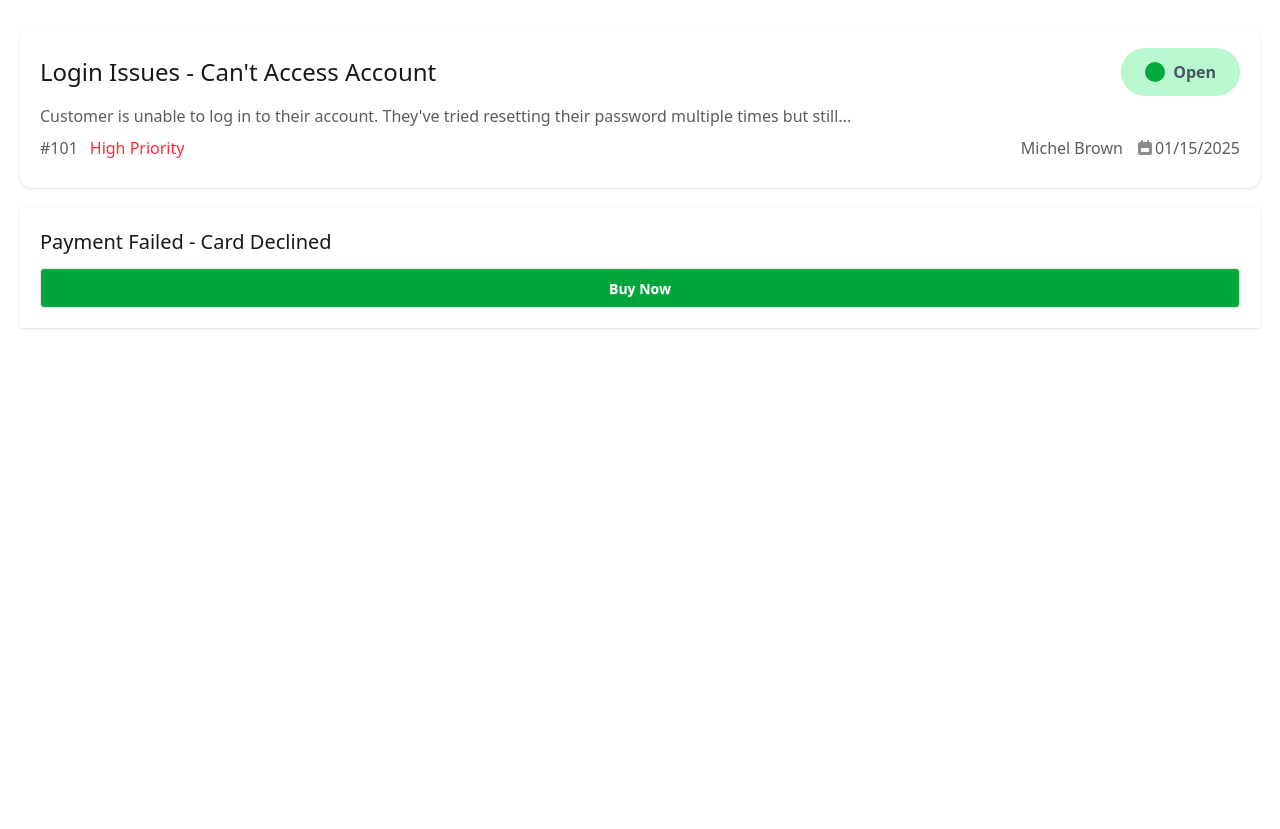
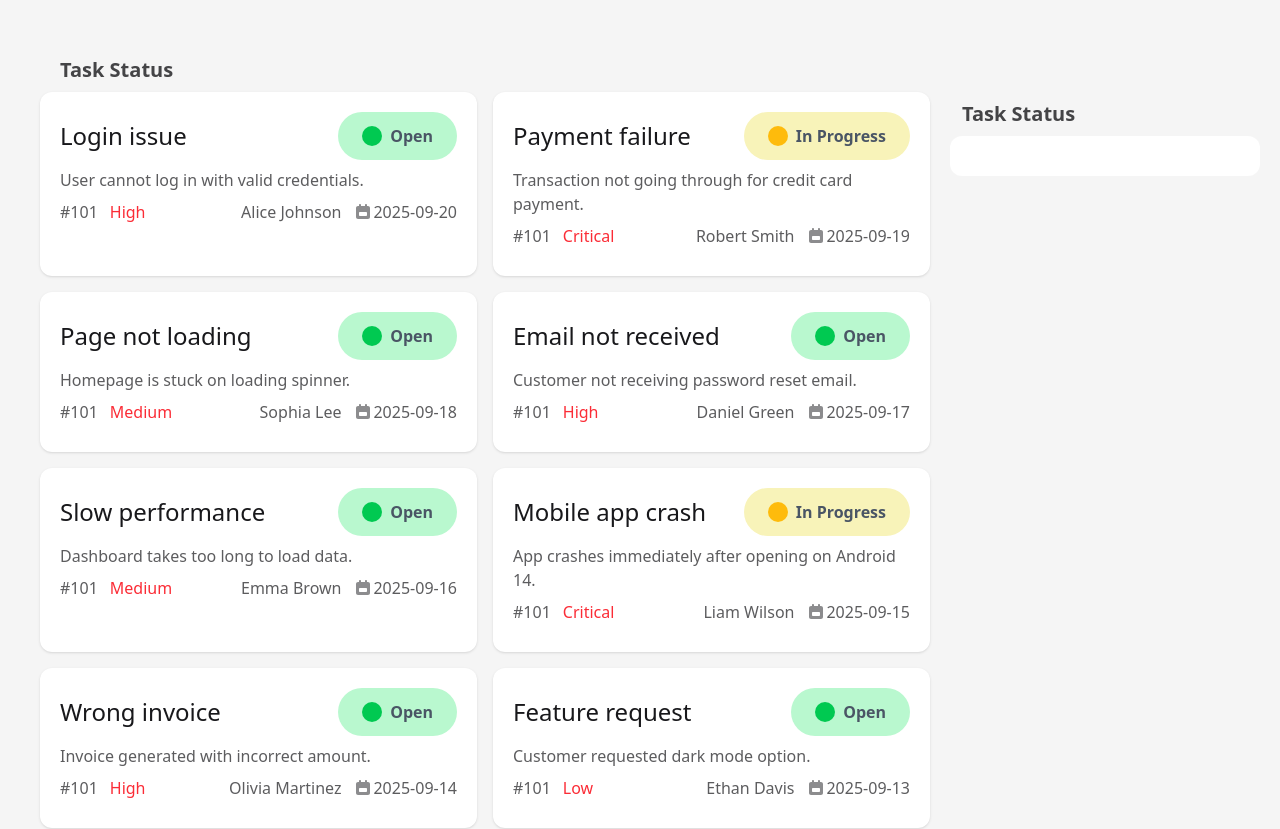
Before and after one commit to devShuvo25/customer-support-app, a React (Vite) app: page / in a window 1280 px wide. Shown: the part 460-1289 px from the top of the page. Before the commit the page ends 808 px from the top, so only its background shows below. Built offline with nearby package versions, Linux system fonts and the light colour scheme.

Commit message:
some functionality added

```diff
--- a/package.json
+++ b/package.json
@@ -18,6 +18,7 @@
     "@tailwindcss/vite": "^4.1.13",
     "react": "^19.1.1",
     "react-dom": "^19.1.1",
+    "react-toastify": "^11.0.5",
     "tailwindcss": "^4.1.13"
   },
   "devDependencies": {
--- /dev/null
+++ b/public/ticketData.json
@@ -0,0 +1,128 @@
+[
+  {
+    "id": "TCKT-1001",
+    "title": "Login issue",
+    "description": "User cannot log in with valid credentials.",
+    "customer": "Alice Johnson",
+    "priority": "High",
+    "status": "Open",
+    "createdAt": "2025-09-20"
+  },
+  {
+    "id": "TCKT-1002",
+    "title": "Payment failure",
+    "description": "Transaction not going through for credit card payment.",
+    "customer": "Robert Smith",
+    "priority": "Critical",
+    "status": "In Progress",
+    "createdAt": "2025-09-19"
+  },
+  {
+    "id": "TCKT-1003",
+    "title": "Page not loading",
+    "description": "Homepage is stuck on loading spinner.",
+    "customer": "Sophia Lee",
+    "priority": "Medium",
+    "status": "Open",
+    "createdAt": "2025-09-18"
+  },
+  {
+    "id": "TCKT-1004",
+    "title": "Email not received",
+    "description": "Customer not receiving password reset email.",
+    "customer": "Daniel Green",
+    "priority": "High",
+    "status": "Open",
+    "createdAt": "2025-09-17"
+  },
+  {
+    "id": "TCKT-1005",
+    "title": "Slow performance",
+    "description": "Dashboard takes too long to load data.",
+    "customer": "Emma Brown",
+    "priority": "Medium",
+    "status": "Open",
+    "createdAt": "2025-09-16"
+  },
+  {
+    "id": "TCKT-1006",
+    "title": "Mobile app crash",
+    "description": "App crashes immediately after opening on Android 14.",
+    "customer": "Liam Wilson",
+    "priority": "Critical",
+    "status": "In Progress",
+    "createdAt": "2025-09-15"
+  },
+  {
+    "id": "TCKT-1007",
+    "title": "Wrong invoice",
+    "description": "Invoice generated with incorrect amount.",
+    "customer": "Olivia Martinez",
+    "priority": "High",
+    "status": "Open",
+    "createdAt": "2025-09-14"
+  },
+  {
+    "id": "TCKT-1008",
+    "title": "Feature request",
+    "description": "Customer requested dark mode option.",
+    "customer": "Ethan Davis",
+    "priority": "Low",
+    "status": "Open",
+    "createdAt": "2025-09-13"
+  },
+  {
+    "id": "TCKT-1009",
+    "title": "Notification issue",
+    "description": "Push notifications not being received on iOS.",
+    "customer": "Isabella Garcia",
+    "priority": "Medium",
+    "status": "In Progress",
+    "createdAt": "2025-09-12"
+  },
+  {
+    "id": "TCKT-1010",
+    "title": "Data sync error",
+    "description": "User data not syncing between web and mobile app.",
+    "customer": "James Anderson",
+    "priority": "High",
+    "status": "Open",
+    "createdAt": "2025-09-11"
+  },
+  {
+    "id": "TCKT-1011",
+    "title": "Account locked",
+    "description": "Customer account locked after multiple failed logins.",
+    "customer": "Mia Thompson",
+    "priority": "High",
+    "status": "Open",
+    "createdAt": "2025-09-10"
+  },
+  {
+    "id": "TCKT-1012",
+    "title": "Refund request",
+    "description": "Customer requested a refund for accidental payment.",
+    "customer": "Benjamin Clark",
+    "priority": "Medium",
+    "status": "Open",
+    "createdAt": "2025-09-09"
+  },
+  {
+    "id": "TCKT-1013",
+    "title": "Bug in report",
+    "description": "Sales report shows incorrect figures.",
+    "customer": "Charlotte Hall",
+    "priority": "High",
+    "status": "In Progress",
+    "createdAt": "2025-09-08"
+  },
+  {
+    "id": "TCKT-1014",
+    "title": "Security concern",
+    "description": "Customer reported suspicious activity on their account.",
+    "customer": "Henry Scott",
+    "priority": "Critical",
+    "status": "Open",
+    "createdAt": "2025-09-07"
+  }
+]
--- a/src/App.css
+++ b/src/App.css
@@ -1,5 +1,6 @@
-
-
+body{
+    background-color: #F5F5F5
+}
 @import "tailwindcss";
 @plugin "daisyui";
 
--- a/src/App.jsx
+++ b/src/App.jsx
@@ -1,22 +1,65 @@
-
-import './App.css'
-import Banner from './assets/components/banner'
-import CustommerTicket from './assets/components/custommerTicket'
+import { useEffect, useState } from "react";
+import "./App.css";
+import Banner from "./assets/components/banner";
+import CustommerTicket from "./assets/components/custommerTicket";
 // import { FontAwesomeIcon } from '@fortawesome/react-fontawesome'
-import NavBar from './assets/components/navBar'
-import TaskStatus from './assets/components/taskStatus'
+import NavBar from "./assets/components/navBar";
+import TaskStatus from "./assets/components/taskStatus";
+import Toast from "./assets/components/ToastContainer";
+import { ToastContainer, toast } from "react-toastify";
 
 function App() {
-  return (
-   <>
-   <NavBar></NavBar>
-   <Banner></Banner>
-   <CustommerTicket></CustommerTicket>
-   <TaskStatus></TaskStatus>
-   </>
+   const [tickets,setTickets] = useState([]);
+   const [openedTickets,setOpenTickets] = useState([]);
+   const [isComplete,setIsComplete] = useState(false);
+      useEffect(() => {
+           fetch('../../../public/ticketData.json')
+          .then((res) => res.json())
+          .then((data) => {
+             setTickets(data);
+          })
+
+      },[]);
+        const handleTicket = (thisTicket) => {
+      setOpenTickets([...openedTickets,thisTicket])
+      setIsComplete(false);
+      console.log(isComplete);
+    }
+
+    const handleComplete = (thisTicket) => {
+        setIsComplete(true);
+        console.log(thisTicket)
+        const copyOfTickets = [...tickets];
+                const removeItem = thisTicket.id;
+                const index = copyOfTickets.findIndex(ticket => ticket.id === removeItem);
+        if(index !== -1){
+            copyOfTickets.splice(index, 1)
+            setTickets(copyOfTickets)
+        }
 
 
-  )
+    toast.success('Completed!', {
+      position: "top-center",
+      autoClose: 3000,
+      hideProgressBar: false,
+      closeOnClick: false,
+      pauseOnHover: true,
+      draggable: true,
+      progress: undefined,
+      theme: "colored",
+});
+  };
+  return (
+    <>
+      <ToastContainer/>
+      <NavBar></NavBar>
+      <Banner openedTickets={openedTickets}></Banner>
+      <CustommerTicket setTickets={setTickets}
+       openedTickets={openedTickets} toast={toast}
+       handleComplete={handleComplete} tickets={tickets} handleTicket={handleTicket}
+       isComplete={isComplete}></CustommerTicket>
+    </>
+  );
 }
 
-export default App
+export default App;
--- /dev/null
+++ b/src/assets/components/ToastContainer.jsx
@@ -0,0 +1,13 @@
+import React from 'react';
+
+const Toast = () => {
+    return (
+<div className="toast toast-top toast-center">
+  <div className="alert alert-success">
+    <span>Message sent successfully.</span>
+  </div>
+</div>
+    );
+};
+
+export default Toast;
--- a/src/assets/components/banner.jsx
+++ b/src/assets/components/banner.jsx
@@ -2,14 +2,14 @@ import React from 'react';
 import bannerImg1 from '../../assets/vector1.png'
 // import bannerImg2 from '../../assets/vector2.png'
 
-const Banner = () => {
+const Banner = ({openedTickets}) => {
     return (
 
            <div className='flex flex-col lg:flex-row gap-5 lg:px-20  items-center justify-between py-5 lg:py-20 px-5 mx-auto'>
              <div className="relative w-[100%] lg:[50%] h-[150px] lg:h-[250px] bg-gradient-to-br
               from-[#632EE3] to-[#9F62F2] border-none rounded-xl">
                 <div className='absolute left-[40%] top-[35%] text-center space-y-5'><h1 className=' text-white lg:text-4xl'>In Progress</h1>
-                <span className='text-3xl lg:text-5xl text-center font-bold text-white'>0</span></div>
+                <span className='text-3xl lg:text-5xl text-center font-bold text-white'>{openedTickets.length}</span></div>
                  <img src={bannerImg1} alt="" />
                 <img className='absolute transform scale-x-[-1] top-0 right-0' src={bannerImg1} alt="" />
              </div>
--- a/src/assets/components/custommerTicket.jsx
+++ b/src/assets/components/custommerTicket.jsx
@@ -1,12 +1,30 @@
-import React from 'react';
-import EveryTicket from './everyTicket';
 
-const CustommerTicket = () => {
-    return (
-        <div className='px-5'>
-            <EveryTicket></EveryTicket>
+import EveryTicket from "./everyTicket";
+import TaskStatus from "./taskStatus";
+const CustommerTicket = ({openedTickets,toast,tickets,handleTicket,handleComplete,isComplete}) => {
+
+  return (
+    <div className="lg:p-5">
+      <h1 className="text-xl opacity-80 font-semibold ms-5 lg:ms-10 my-2">
+        Task Status
+      </h1>
+      <div className="flex flex-col-reverse lg:flex-row  justify-between">
+        <div className="lg:w-[75%] px-5 lg:grid grid-cols-2 gap-4">
+          {
+            tickets.map(ticket => <EveryTicket key={ticket.id} ticket={ticket} handleTicket={handleTicket}></EveryTicket>)
+          }
         </div>
-    );
+      <div className="lg:w-[25%]">
+        <h1 className="text-xl opacity-80 font-semibold ms-3 my-2">Task Status</h1>
+        <div className="bg-white p-5 rounded-xl">
+            {
+            openedTickets.map(openedTicket => <TaskStatus key={openedTicket.id} openedTicket={openedTicket} toast={toast} handleComplete={handleComplete} isComplete={isComplete}></TaskStatus>)
+        }
+        </div>
+      </div>
+      </div>
+    </div>
+  );
 };
 
 export default CustommerTicket;
--- a/src/assets/components/everyTicket.jsx
+++ b/src/assets/components/everyTicket.jsx
@@ -2,37 +2,37 @@ import {faCalendarWeek } from "@fortawesome/free-solid-svg-icons";
 import { FontAwesomeIcon } from "@fortawesome/react-fontawesome";
 import React from "react";
 
-const EveryTicket = () => {
+const EveryTicket = ({ticket,handleTicket}) => {
+  const {title,description,customer,status,priority,createdAt} = ticket;
   return (
-    <div className="w-[100%]  shadow-sm bg-white p-5 rounded-xl">
+    <div onClick={() => handleTicket(ticket)} className="w-[100%]  shadow-sm bg-white p-5 rounded-xl">
       <div className="flex justify-between items-center">
         <h1 className="text-[18px] text-xl lg:text-2xl">
-          Login Issues - Can't Access Account
+          {title}
         </h1>
         <a
-          className="font-bold text-gray-600 flex gap-2 items-center bg-[#B9F8CF] py-3 rounded-[50px] px-6"
+          className={`font-bold text-gray-600 flex gap-2 items-center ${status === "Open" ? "bg-[#B9F8CF]": "bg-[#F8F3B9]"} py-3 rounded-[50px] px-6`}
           href=""
         >
-          <div className="h-[20px] w-[20px] bg-green-600 rounded-[50%]"></div>
-          Open
+          <div className={`h-[20px] w-[20px] ${status === "Open" ? "bg-green-500": "bg-[#FEBB0C]"} rounded-[50%]`}></div>
+          {status}
         </a>
       </div>
       <div>
         <p className="opacity-70 my-2">
-          Customer is unable to log in to their account. They've tried resetting
-          their password multiple times but still...
+         {description}
         </p>
       </div>
       <div className="lg:flex justify-between my-2">
         <div className="flex justify-between  gap-3">
           <p className="opacity-70">#101</p>
-          <p className="text-red-500">High Priority</p>
+          <p className="text-red-500">{priority}</p>
         </div>
         <div className="flex justify-between gap-3 opacity-70">
-          <p>Michel Brown</p>
+          <p>{customer}</p>
           <p>
             <FontAwesomeIcon className="opacity-70" icon={faCalendarWeek} />
-            01/15/2025
+            {createdAt}
           </p>
         </div>
       </div>
--- a/src/assets/components/taskStatus.jsx
+++ b/src/assets/components/taskStatus.jsx
@@ -1,15 +1,18 @@
 import React from "react";
+import Toast from "./ToastContainer";
 
-const TaskStatus = () => {
+const TaskStatus = ({ handleComplete,openedTicket,isComplete }) => {
+  const { title } = openedTicket;
   return (
-<div className="p-5">
-      <div className="p-5 flex flex-col gap-3 shadow-sm">
-          <p className="text-xl">Payment Failed - Card Declined</p>
+    <div className="p-5 flex flex-col gap-3 shadow-sm mb-3">
+      <p className="text-xl">{title}</p>
 
-            <button className="btn bg-[#02A53B] text-white">Buy Now</button>
-
+      <button
+        onClick={() => handleComplete(openedTicket)}
+        className={`btn ${isComplete? "bg-white":"bg-[#02A53B]"} text-white`}
+      >Complete
+      </button>
     </div>
-</div>
   );
 };
 
```
Also changed, not shown: 1 other file (tests, documents, lock files or other folders).
